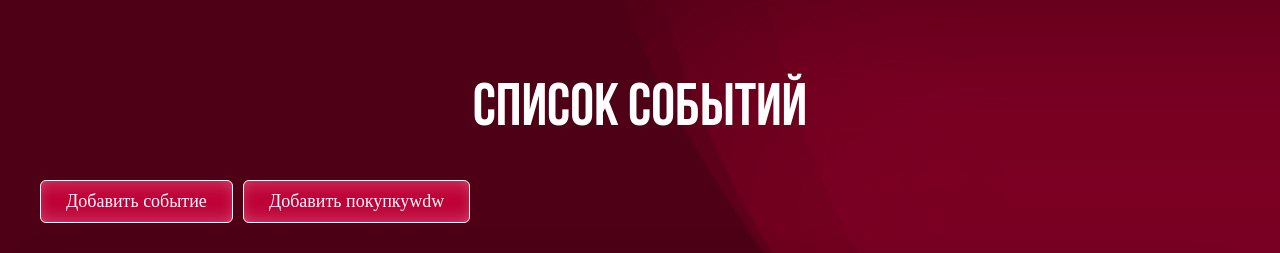
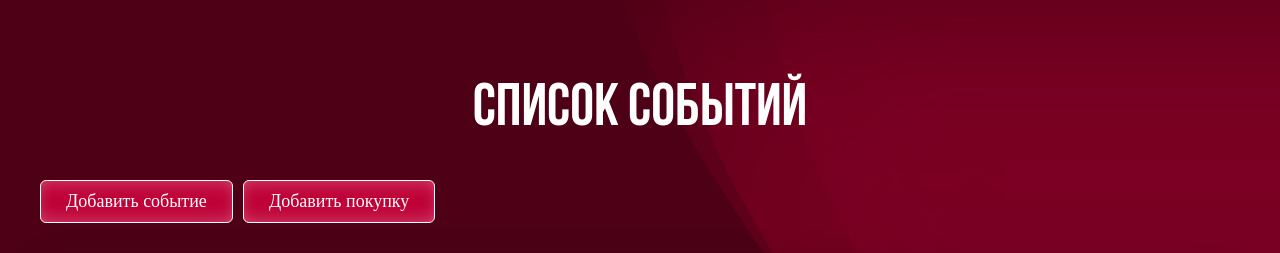
Before and after one commit to rjokhan/bdforaclub, a Django app: page /events-page/ in a window 1280 px wide. Shown: the top 253 px of the page. Run offline with Django 5.2, Linux system fonts and the light colour scheme; data that the repository does not hold is empty; some web fonts are replaced.

Commit message:
Update index with popup logic

```diff
--- a/core/templates/core/events.html
+++ b/core/templates/core/events.html
@@ -135,7 +135,8 @@
     <h1>Список событий</h1>
     <div style="display: flex; gap: 10px; margin-bottom: 20px;">
         <button onclick="openEventPopup()">Добавить событие</button>
-        <button id="addPurchaseBtn">Добавить покупкуwdw</button>
+        <button id="addPurchaseBtn" onclick="openPurchasePopup()">Добавить покупку</button>
+
 
 
 
```
Also changed, not shown: core/static/core/events.js (line endings or trailing spaces).
